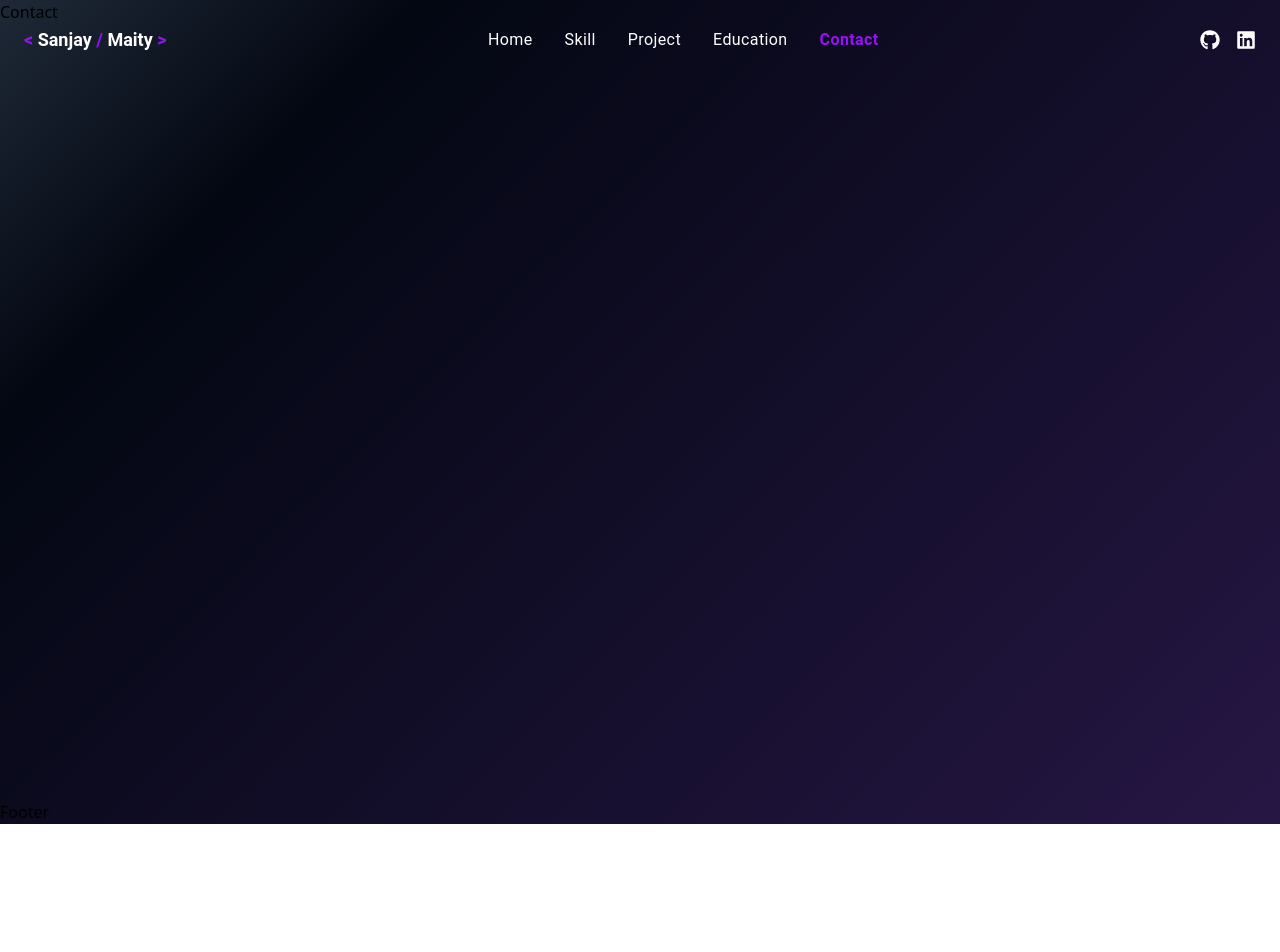
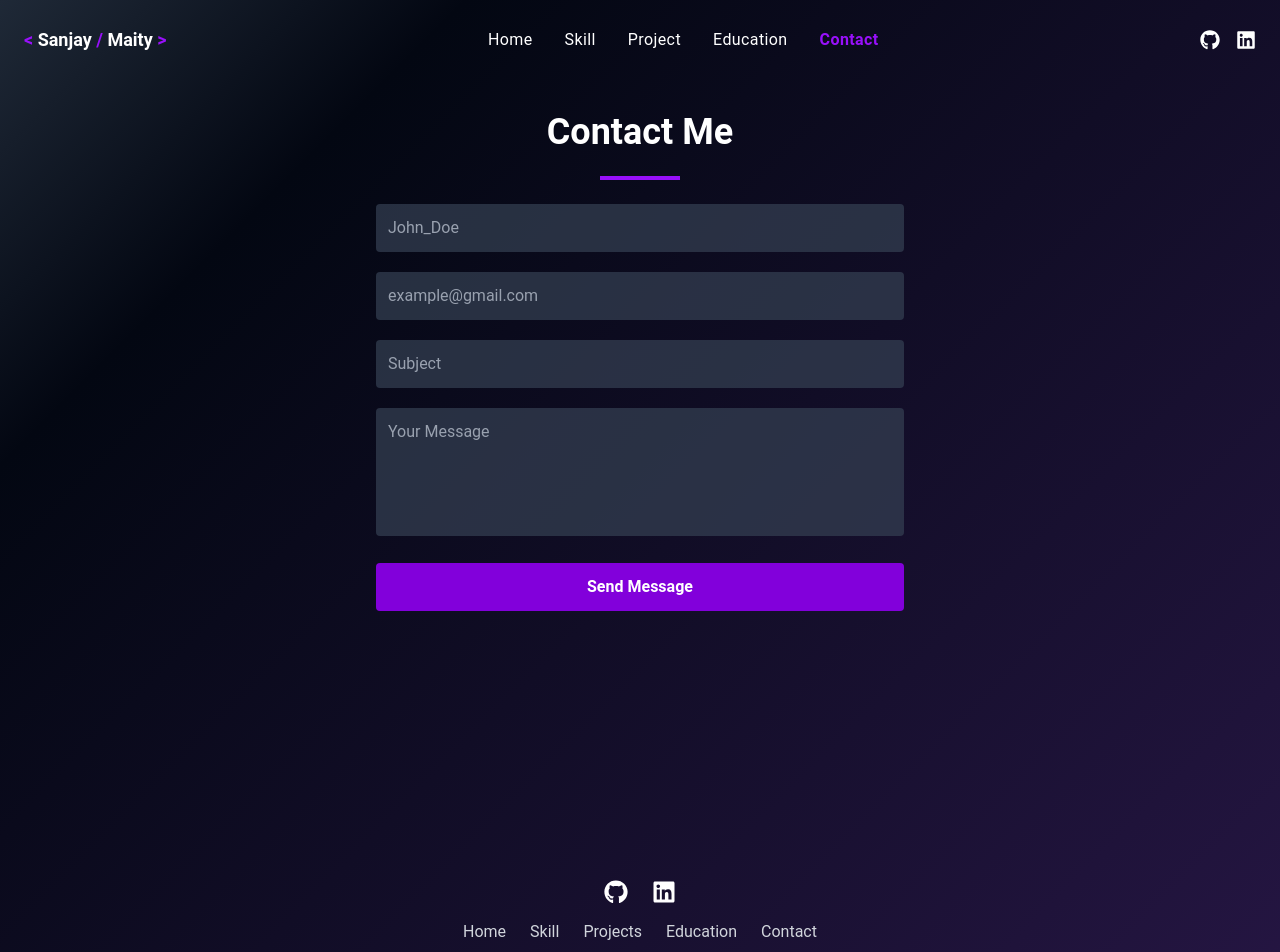
Before and after one commit to SanjayMaity15/portfolio, a React (Vite) app: page /contact in a window 1280 px wide. Shown: the top 952 px of the page. Before the commit the page ends 824 px from the top, so only its background shows below. Built offline with nearby package versions, Linux system fonts and the light colour scheme.

Commit message:
complete

```diff
--- a/package.json
+++ b/package.json
@@ -10,6 +10,7 @@
     "preview": "vite preview"
   },
   "dependencies": {
+    "@emailjs/browser": "^4.4.1",
     "@iconify/react": "^6.0.2",
     "@tailwindcss/vite": "^4.1.14",
     "react": "^19.1.1",
@@ -19,6 +20,7 @@
     "react-router-dom": "^7.9.4",
     "react-scroll": "^1.9.3",
     "react-simple-typewriter": "^5.0.1",
+    "react-spinners": "^0.17.0",
     "react-toastify": "^11.0.5",
     "tailwindcss": "^4.1.14"
   },
--- a/src/components/Layout/footer/Footer.jsx
+++ b/src/components/Layout/footer/Footer.jsx
@@ -1,9 +1,67 @@
-import React from 'react'
+import React from "react";
+import { FaGithub, FaLinkedin, FaTwitter } from "react-icons/fa";
 
 const Footer = () => {
-  return (
-    <div>Footer</div>
-  )
-}
+	return (
+		<section className="pt-16">
+			<div className="section-container text-gray-300 py-8 mx-auto px-4 flex flex-col-reverse items-center justify-center gap-4">
+				{/* Center: Navigation Links */}
+				<nav className="flex space-x-6">
+					<a href="/" className="hover:text-purple-500 transition">
+						Home
+					</a>
+					<a
+						href="/skill"
+						className="hover:text-purple-500 transition"
+					>
+						Skill
+					</a>
+					<a
+						href="/project"
+						className="hover:text-purple-500 transition"
+					>
+						Projects
+					</a>
+					<a
+						href="/education"
+						className="hover:text-purple-500 transition"
+					>
+						Education
+					</a>
+					<a
+						href="/contact"
+						className="hover:text-purple-500 transition"
+					>
+						Contact
+					</a>
+				</nav>
 
-export default Footer
+				{/* Right: Social Icons */}
+				<div className="flex space-x-6 text-2xl text-white">
+					<a
+						href="https://github.com/SanjayMaity15"
+						target="_blank"
+						className="text-2xl hover:text-purple-600  transition-colors duration-300"
+					>
+						<FaGithub />
+					</a>
+					<a
+						href="https://www.linkedin.com/in/sanjaymaity15/"
+						target="_blank"
+						className="text-2xl hover:text-purple-600 transition-colors duration-300"
+					>
+						<FaLinkedin />
+					</a>
+				</div>
+			</div>
+
+			{/* Bottom copyright */}
+			<div className="text-center text-gray-400 mb-12 text-sm mt-6">
+				&copy; {new Date().getFullYear()} Sanjay Maity. All rights
+				reserved.
+			</div>
+		</section>
+	);
+};
+
+export default Footer;
--- a/src/main.jsx
+++ b/src/main.jsx
@@ -3,9 +3,21 @@ import { createRoot } from "react-dom/client";
 import "./index.css";
 import App from "./App.jsx";
 import { BrowserRouter } from "react-router-dom";
+import { ToastContainer } from "react-toastify";
 
 createRoot(document.getElementById("root")).render(
 	<BrowserRouter>
 		<App />
+		<ToastContainer
+			position="top-right"
+			autoClose={3000}
+			hideProgressBar={false}
+			newestOnTop
+			closeOnClick
+			pauseOnFocusLoss
+			draggable
+			pauseOnHover
+			theme="dark"
+		/>
 	</BrowserRouter>
 );
--- a/src/page/contact/Contact.jsx
+++ b/src/page/contact/Contact.jsx
@@ -1,9 +1,138 @@
-import React from 'react'
+import React, { useState } from "react";
+import emailjs from "@emailjs/browser";
+import { ClipLoader } from "react-spinners";
+import { toast } from "react-toastify";
+import "react-toastify/dist/ReactToastify.css";
+
 
 const Contact = () => {
-  return (
-    <div>Contact</div>
-  )
-}
+	const [formData, setFormData] = useState({
+		user_name: "",
+		user_email: "",
+		subject: "",
+		message: "",
+	});
 
-export default Contact
+
+   const [loading, setLoading] = useState(false);
+
+  const handleChange = (e) => {
+
+		const { name, value } = e.target;
+		setFormData((prev) => ({
+			...prev,
+			[name]: value,
+		}));
+	};
+
+	const handleSubmit = (e) => {
+    e.preventDefault();
+    setLoading(true);
+
+
+
+		emailjs
+			.send(
+				import.meta.env.VITE_SERVICE_KEY, // Replace with your EmailJS service ID
+				import.meta.env.VITE_TEMPLATE_KEY, // Replace with your EmailJS template ID
+				formData,
+				import.meta.env.VITE_EMAILJS_PUBLIC_KEY // Replace with your EmailJS public key
+			)
+			.then(
+				(result) => {
+					console.log(result.text);
+          toast.success("Message sent successfully");
+          setLoading(false);
+					setFormData({
+						user_name: "",
+						user_email: "",
+						subject: "",
+						message: "",
+					});
+				},
+				(error) => {
+					console.error(error.text);
+          toast.error("Error: Message not sent");
+          setLoading(false)
+				}
+			);
+	};
+
+	return (
+		<section className="pt-[80px]">
+			<div className="section-container text-white">
+				<h3 className="text-4xl font-semibold text-center mb-6 mt-4">
+					Contact Me
+				</h3>
+				<div className="h-1 w-20 m-auto mt-3  bg-purple-600" />
+				<form
+					onSubmit={handleSubmit}
+					className="max-w-xl mx-auto  p-6 rounded-lg space-y-5"
+				>
+					{/* Name */}
+					<input
+						type="text"
+						name="user_name"
+						placeholder="John_Doe"
+						value={formData.user_name}
+						onChange={handleChange}
+						required
+						className="w-full p-3 rounded bg-gray-700/70  text-white placeholder-gray-400 focus:outline-none focus:ring-1 focus:ring-purple-600"
+					/>
+
+					{/* Email */}
+					<input
+						type="email"
+						name="user_email"
+						placeholder="example@gmail.com"
+						value={formData.user_email}
+						onChange={handleChange}
+						required
+						className="w-full p-3 rounded bg-gray-700/70 text-white placeholder-gray-400 focus:outline-none focus:ring-1 focus:ring-purple-600"
+					/>
+
+					{/* Subject */}
+					<input
+						type="text"
+						name="subject"
+						placeholder="Subject"
+						value={formData.subject}
+						onChange={handleChange}
+						required
+						className="w-full p-3 rounded bg-gray-700/70 text-white placeholder-gray-400 focus:outline-none focus:ring-1 focus:ring-purple-600"
+					/>
+
+					{/* Message */}
+					<textarea
+						name="message"
+						placeholder="Your Message"
+						value={formData.message}
+						onChange={handleChange}
+						required
+						className="w-full p-3 h-32 rounded bg-gray-700/70 text-white placeholder-gray-400 resize-none focus:outline-none focus:ring-1 focus:ring-purple-600"
+					/>
+
+					{/* Submit Button */}
+					<button
+						type="submit"
+						className="w-full bg-purple-700 hover:bg-purple-800 text-white font-semibold py-3 rounded transition duration-200 cursor-pointer"
+					>
+						{loading ? (
+							<ClipLoader
+								color="#fff" // Tailwind purple-600
+								loading={loading}
+								size={30}
+								aria-label="Loading Spinner"
+								data-testid="loader"
+							/>
+						) : (
+							"Send Message"
+						)}
+					</button>
+				</form>
+			</div>
+		</section>
+	);
+};
+
+export default Contact;
--- a/src/page/education/Education.jsx
+++ b/src/page/education/Education.jsx
@@ -4,11 +4,12 @@ const Education = () => {
 	return (
 		<section className="pt-[80px]">
 			<div className="section-container text-white relative">
-				<h3 className="text-4xl font-semibold text-center mt-4">
+				<h3 className="text-4xl font-semibold text-center mt-4 uppercase">
 					Education
 				</h3>
 
-				<p className="text-gray-300 text-center mt-4 max-w-xl mx-auto">
+				<div className="h-1 w-20 m-auto mt-3  bg-purple-600" />
+				<p className="text-gray-300 text-center mt-4">
 					A summary of my academic background, highlighting the
 					knowledge and skills gained
 				</p>
@@ -22,9 +23,14 @@ const Education = () => {
 						{educationData.map((education, index) => (
 							<li
 								key={education.id}
-								className={`relative max-w-[90%] md:max-w-[45%] p-5 rounded-2xl bg-gray-900/80 border border-purple-700
-								 ${index % 2 === 0 ? "self-center md:self-end" : "self-center md:self-start"}
-								 md:[&:nth-child(even)]:ml-auto md:[&:nth-child(odd)]:mr-auto`}
+								className={`relative max-w-[90%] lg:max-w-[30%] md:max-w-[40%] p-5 rounded-2xl bg-gray-900/80 border border-purple-700
+								 ${
+										index % 2 !== 0
+											? "self-center md:self-end lg:mr-50 md:mr-10"
+											: "self-center md:self-start lg:ml-50 md:ml-10"
+									}
+
+								`}
 							>
 								{/* Dot on line */}
 								<span className="absolute left-[-10px] md:left-[-12px] top-4 w-4 h-4 bg-blue-500 rounded-full border-2 border-white" />
--- a/src/page/project/Project.jsx
+++ b/src/page/project/Project.jsx
@@ -6,9 +6,10 @@ const Project = () => {
 	return (
 		<section className="pt-[80px]">
 			<div className="section-container text-white">
-				<h3 className="text-center text-4xl font-semibold mt-4">
+				<h3 className="text-center text-4xl font-semibold mt-4 uppercase">
 					Projects
 				</h3>
+				<div className="h-1 w-20 m-auto mt-3  bg-purple-600" />
 				<p className="text-center text-gray-300 mt-4 mb-16">
 					A selection of projects that demonstrate my skills in
 					building real-world web applications with clean code and
@@ -48,14 +49,26 @@ const Project = () => {
 									))}
 								</span>
 
-								<div className="flex gap-4 p-4">
+								<div className="flex gap-4 p-4 ">
 									<div className="flex items-center bg-purple-600 hover:bg-purple-900 transition-colors duration-300 cursor-pointer px-4 py-2 rounded-sm gap-2">
 										<FaGithub />
-										<a href={item.github} className="cursor-pointer" target="_blank">Code</a>
+										<a
+											href={item.github}
+											className="cursor-pointer"
+											target="_blank"
+										>
+											Code
+										</a>
 									</div>
 									<div className="flex items-center bg-purple-600 hover:bg-purple-900 transition-colors duration-300 px-4 py-2 cursor-pointer rounded-sm gap-2">
 										<FaExternalLinkAlt />
-										<a href={item.link} className="cursor-pointer" target="_blank">Live Preview</a>
+										<a
+											href={item.link}
+											className="cursor-pointer"
+											target="_blank"
+										>
+											Live Preview
+										</a>
 									</div>
 								</div>
 							</li>
--- a/src/page/skills/Skills.jsx
+++ b/src/page/skills/Skills.jsx
@@ -16,9 +16,10 @@ const Skills = () => {
 	return (
 		<section className="pt-[80px]">
 			<div className="section-container text-white">
-				<h2 className="text-center text-4xl font-semibold mt-4">
+				<h2 className="text-center text-4xl font-semibold mt-4 up">
 					My Skills
 				</h2>
+				<div className="h-1 w-20 m-auto mt-3  bg-purple-600"/>
 				<p className="text-center text-gray-300 mt-4">
 					This section showcases the technical skills and development
 					expertise I’ve refined through building real-world web
```
Also changed, not shown: 2 other files (tests, documents, lock files or other folders).
